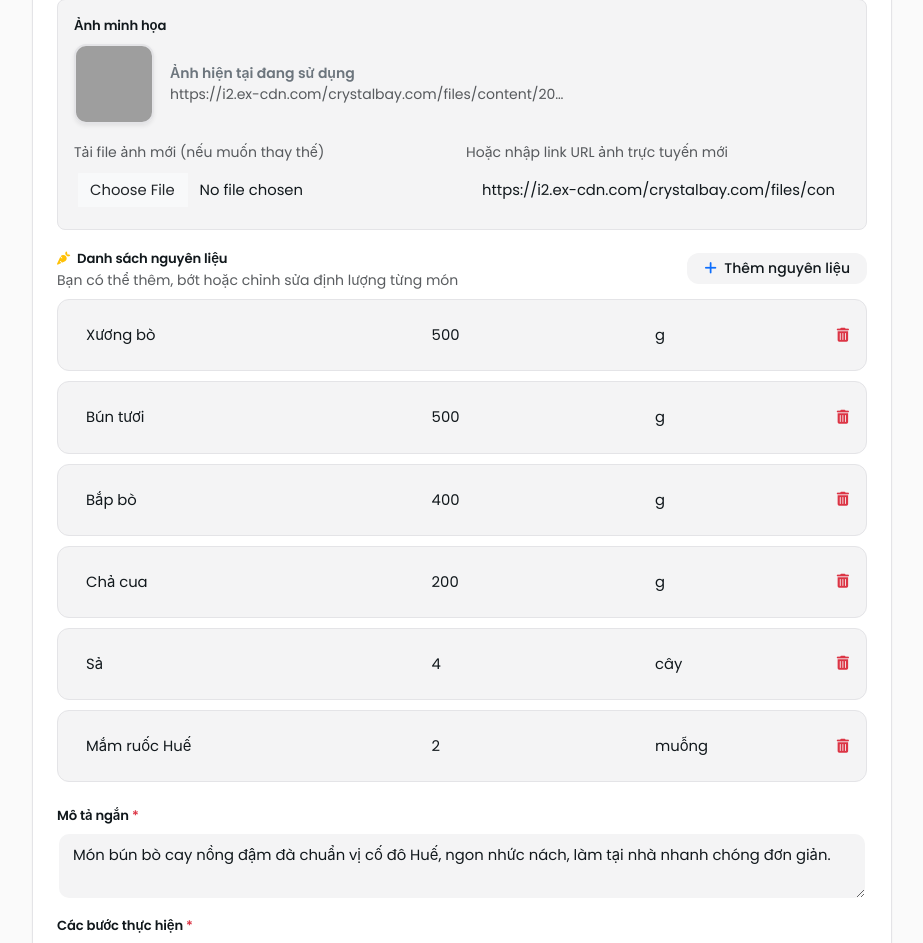
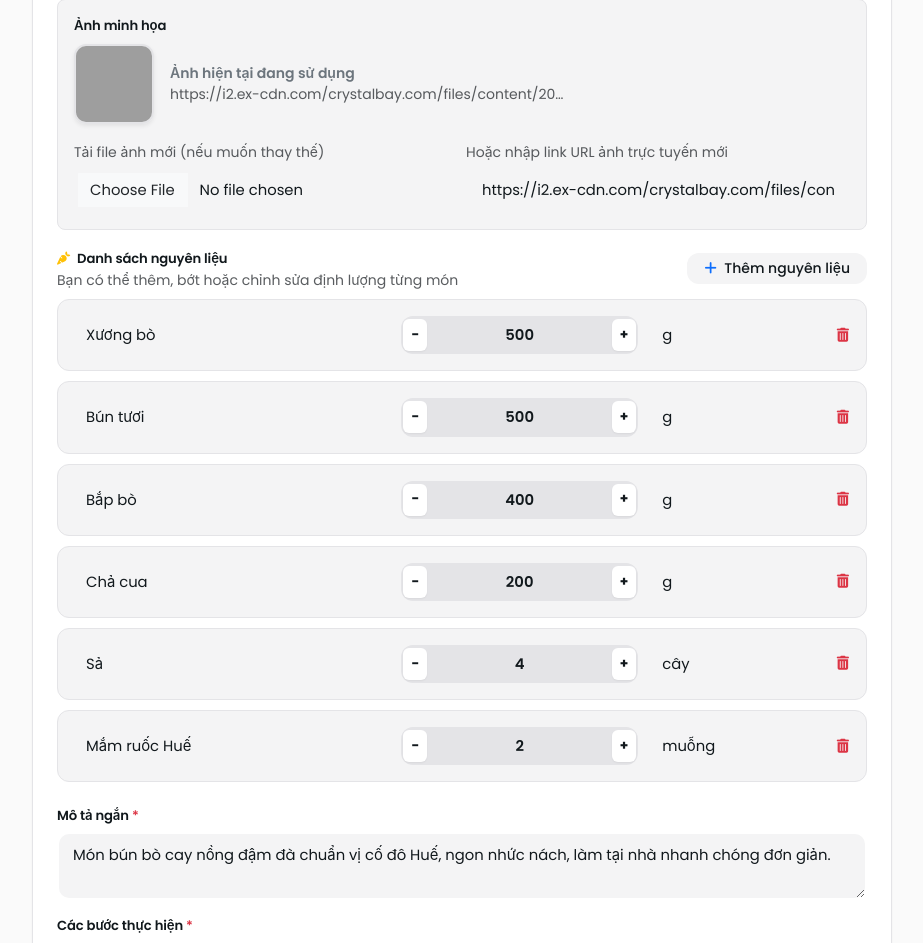
Before and after one commit to DTC245200715/recipe-devops-, a PHP site: page /edit.php?id=14 in a window 1280 px wide. Shown: the part 537-1480 px from the top of the page, without its empty margins (178-1101 px from the left). Run offline with PHP 8.4, Linux system fonts and the light colour scheme; a user stored in the database is signed in; data comes from the database, SQL or seed files in the repository; grey boxes are pictures that could not be loaded.

Commit message:
feat(ui): add HeroUI quantity stepper buttons for ingredient list

```diff
--- a/app/public/css/style.css
+++ b/app/public/css/style.css
@@ -449,6 +449,45 @@ body {
     box-shadow: var(--shadow-sm);
 }
 
+/* HeroUI Stepper Quantity Controller */
+.heroui-stepper {
+    display: inline-flex;
+    align-items: center;
+    background: var(--content3);
+    border-radius: var(--radius-md);
+    padding: 2px;
+    gap: 2px;
+}
+.heroui-stepper-btn {
+    width: 28px;
+    height: 32px;
+    background: #FFFFFF;
+    border: none;
+    border-radius: 6px;
+    display: flex;
+    align-items: center;
+    justify-content: center;
+    color: var(--text-main);
+    font-size: 0.85rem;
+    font-weight: bold;
+    cursor: pointer;
+    transition: all 0.15s ease;
+    box-shadow: 0 1px 2px rgba(0,0,0,0.05);
+}
+.heroui-stepper-btn:hover {
+    background: var(--primary-color);
+    color: #FFFFFF;
+}
+.heroui-stepper-btn:active {
+    transform: scale(0.92);
+}
+.heroui-stepper .heroui-input {
+    background: transparent !important;
+    text-align: center;
+    padding: 4px 6px !important;
+    font-weight: 600;
+}
+
 .avatar-preview {
     width: 64px;
     height: 64px;
--- a/app/public/edit.php
+++ b/app/public/edit.php
@@ -253,15 +253,26 @@ $categories = $pdo->query("SELECT * FROM categories")->fetchAll();
                                 <?php foreach($currentIngredients as $idx => $ing): ?>
                                     <div class="ingredient-row d-flex align-items-center gap-2">
                                         <input type="text" name="ingredients[<?= $idx ?>][name]" class="form-control heroui-input" value="<?= htmlspecialchars($ing['name']) ?>" placeholder="Tên nguyên liệu" style="flex: 2;">
-                                        <input type="text" name="ingredients[<?= $idx ?>][quantity]" class="form-control heroui-input" value="<?= htmlspecialchars($ing['quantity']) ?>" placeholder="Định lượng" style="flex: 1.2;">
-                                        <input type="text" name="ingredients[<?= $idx ?>][unit]" class="form-control heroui-input" value="<?= htmlspecialchars($ing['unit']) ?>" placeholder="Đơn vị" style="flex: 1;">
+
+                                        <!-- Bộ điều khiển tăng giảm định lượng HeroUI Stepper -->
+                                        <div class="heroui-stepper" style="flex: 1.6;">
+                                            <button type="button" class="heroui-stepper-btn btn-step-down" title="Giảm định lượng">−</button>
+                                            <input type="text" name="ingredients[<?= $idx ?>][quantity]" class="form-control heroui-input ing-qty-input" value="<?= htmlspecialchars($ing['quantity']) ?>" placeholder="Số lượng">
+                                            <button type="button" class="heroui-stepper-btn btn-step-up" title="Tăng định lượng">+</button>
+                                        </div>
+
+                                        <input type="text" name="ingredients[<?= $idx ?>][unit]" class="form-control heroui-input" value="<?= htmlspecialchars($ing['unit']) ?>" placeholder="Đơn vị (g, ml...)" style="flex: 1;">
                                         <button type="button" class="btn btn-sm btn-link text-danger p-1 btn-remove-ing" title="Xóa"><i class="fa-solid fa-trash-can"></i></button>
                                     </div>
                                 <?php endforeach; ?>
                             <?php else: ?>
                                 <div class="ingredient-row d-flex align-items-center gap-2">
                                     <input type="text" name="ingredients[0][name]" class="form-control heroui-input" placeholder="Tên nguyên liệu (VD: Thịt bò)" style="flex: 2;">
-                                    <input type="text" name="ingredients[0][quantity]" class="form-control heroui-input" placeholder="Số lượng (VD: 500)" style="flex: 1.2;">
+                                    <div class="heroui-stepper" style="flex: 1.6;">
+                                        <button type="button" class="heroui-stepper-btn btn-step-down" title="Giảm định lượng">−</button>
+                                        <input type="text" name="ingredients[0][quantity]" class="form-control heroui-input ing-qty-input" placeholder="Số lượng" value="100">
+                                        <button type="button" class="heroui-stepper-btn btn-step-up" title="Tăng định lượng">+</button>
+                                    </div>
                                     <input type="text" name="ingredients[0][unit]" class="form-control heroui-input" placeholder="Đơn vị (g, ml)" style="flex: 1;">
                                     <button type="button" class="btn btn-sm btn-link text-danger p-1 btn-remove-ing" title="Xóa"><i class="fa-solid fa-trash-can"></i></button>
                                 </div>
@@ -294,7 +305,7 @@ $categories = $pdo->query("SELECT * FROM categories")->fetchAll();
 
     <script src="https://cdn.jsdelivr.net/npm/bootstrap@5.3.0/dist/js/bootstrap.bundle.min.js"></script>
     <script>
-        // JS Thêm / Xóa nguyên liệu động
+        // JS Thêm / Xóa / Tăng giảm định lượng nguyên liệu
         let ingredientIndex = <?= count($currentIngredients) > 0 ? count($currentIngredients) : 1 ?>;
         document.getElementById('btnAddIngredient').addEventListener('click', function() {
             const container = document.getElementById('ingredientsList');
@@ -302,16 +313,33 @@ $categories = $pdo->query("SELECT * FROM categories")->fetchAll();
             row.className = 'ingredient-row d-flex align-items-center gap-2';
             row.innerHTML = `
                 <input type="text" name="ingredients[${ingredientIndex}][name]" class="form-control heroui-input" placeholder="Tên nguyên liệu" style="flex: 2;">
-                <input type="text" name="ingredients[${ingredientIndex}][quantity]" class="form-control heroui-input" placeholder="Định lượng" style="flex: 1.2;">
+                <div class="heroui-stepper" style="flex: 1.6;">
+                    <button type="button" class="heroui-stepper-btn btn-step-down" title="Giảm định lượng">−</button>
+                    <input type="text" name="ingredients[${ingredientIndex}][quantity]" class="form-control heroui-input ing-qty-input" placeholder="Số lượng" value="100">
+                    <button type="button" class="heroui-stepper-btn btn-step-up" title="Tăng định lượng">+</button>
+                </div>
                 <input type="text" name="ingredients[${ingredientIndex}][unit]" class="form-control heroui-input" placeholder="Đơn vị" style="flex: 1;">
                 <button type="button" class="btn btn-sm btn-link text-danger p-1 btn-remove-ing" title="Xóa"><i class="fa-solid fa-trash-can"></i></button>
             `;
             container.appendChild(row);
             ingredientIndex++;
-            attachRemoveEvents();
+            attachIngredientEvents();
         });
 
-        function attachRemoveEvents() {
+        function adjustQuantity(input, delta) {
+            let val = parseFloat(input.value);
+            if (isNaN(val)) {
+                val = 0;
+            }
+            // Nếu giá trị lớn (>= 50 như gam/ml) thì tăng giảm bước nhảy 50 hoặc 10, nếu nhỏ thì bước 1
+            let step = (val >= 100) ? 50 : ((val >= 10) ? 5 : 1);
+            let newVal = val + (delta * step);
+            if (newVal < 0) newVal = 0;
+            input.value = newVal;
+        }
+
+        function attachIngredientEvents() {
+            // Nút xóa
             document.querySelectorAll('.btn-remove-ing').forEach(btn => {
                 btn.onclick = function() {
                     if (document.querySelectorAll('.ingredient-row').length > 1) {
@@ -322,8 +350,24 @@ $categories = $pdo->query("SELECT * FROM categories")->fetchAll();
                     }
                 };
             });
+
+            // Nút tăng định lượng (+)
+            document.querySelectorAll('.btn-step-up').forEach(btn => {
+                btn.onclick = function() {
+                    const input = this.closest('.heroui-stepper').querySelector('.ing-qty-input');
+                    adjustQuantity(input, 1);
+                };
+            });
+
+            // Nút giảm định lượng (-)
+            document.querySelectorAll('.btn-step-down').forEach(btn => {
+                btn.onclick = function() {
+                    const input = this.closest('.heroui-stepper').querySelector('.ing-qty-input');
+                    adjustQuantity(input, -1);
+                };
+            });
         }
-        attachRemoveEvents();
+        attachIngredientEvents();
     </script>
 </body>
 </html>
```
Also changed, not shown: app/public/admin.php (+42 -6 lines).
